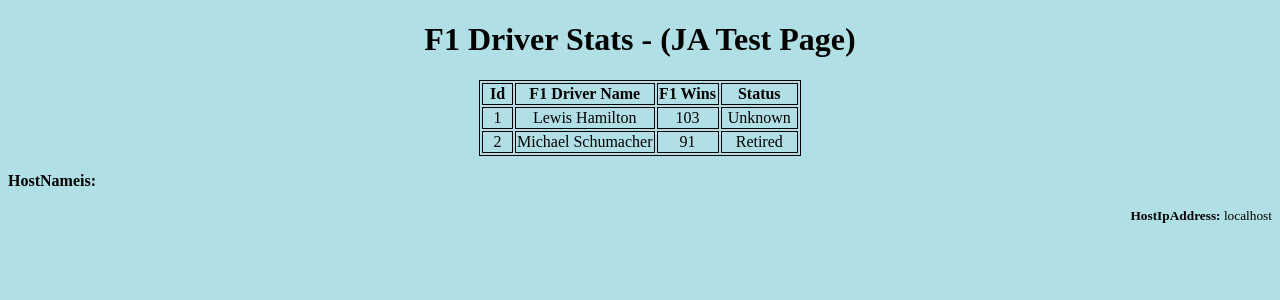
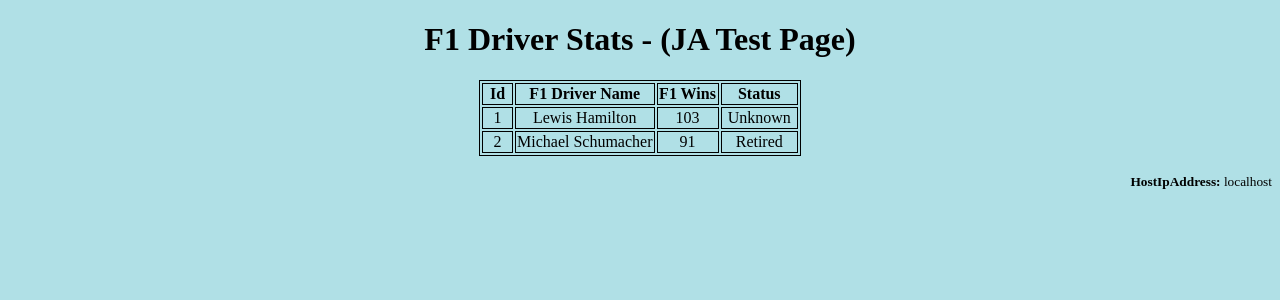
Before and after one commit to Jaikar11/JaFlaskWebDbAppSrvr, a Flask app: page / in a window 1280 px wide. Shown: the part 34-334 px from the top of the page. Run offline with Flask 2, Linux system fonts and the light colour scheme; data comes from the database, SQL or seed files in the repository.

Commit message:
updated version

```diff
--- a/templates/home.html
+++ b/templates/home.html
@@ -37,7 +37,6 @@
     </tr>
     {% endfor %}
 </table>
-<p><b>HostNameis:</b><?php echo "hostname is:".gethostname(); ?></p>
 <footer>
     <p align="right"><small><b>HostIpAddress:</b> <span id="ipaddress"></span></small> </p>
         <script>
```
